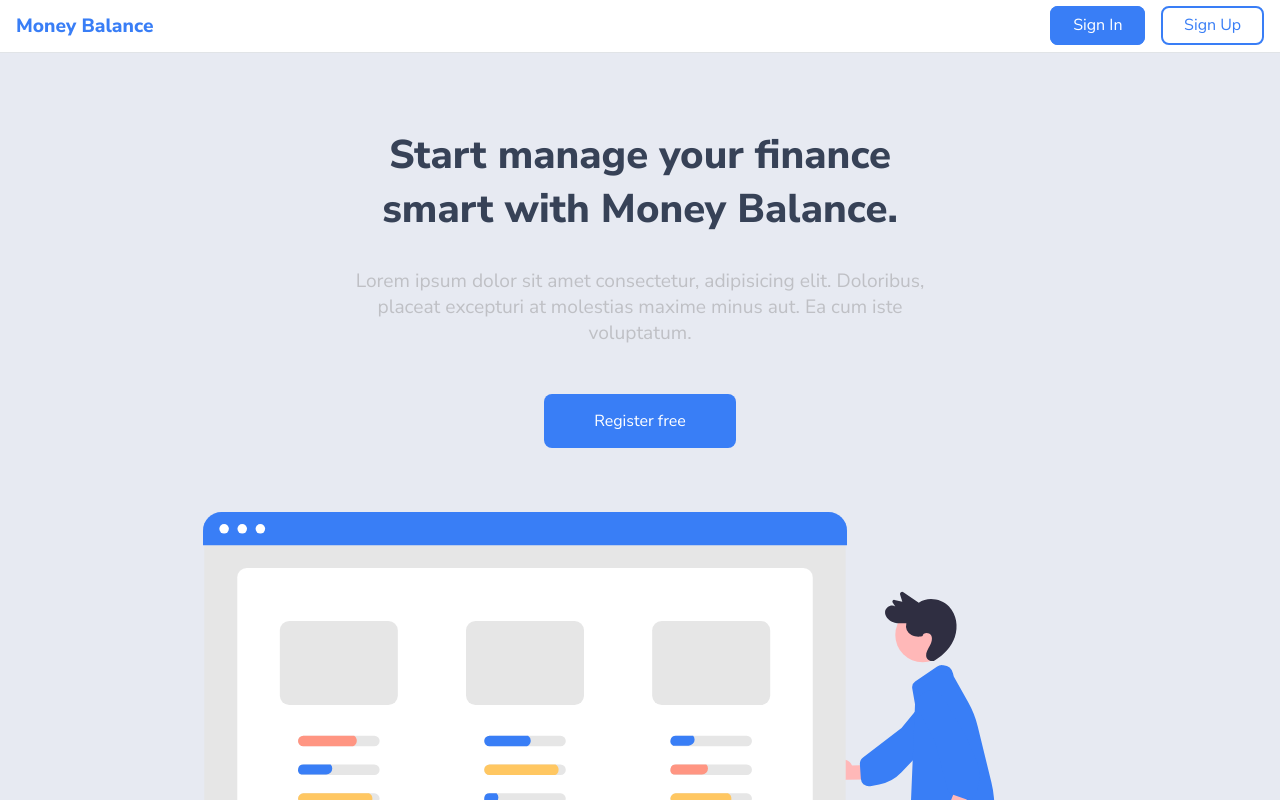
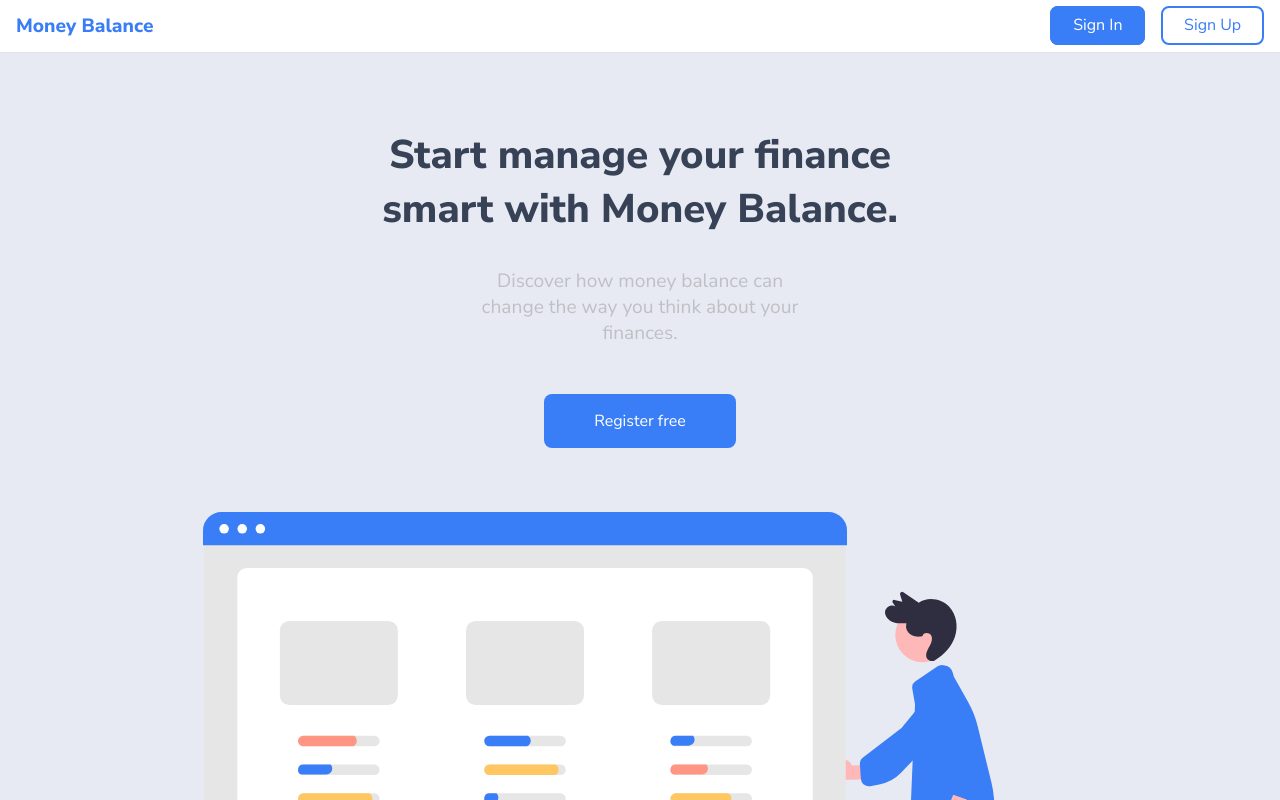
Before and after one commit to wojtek99955/money-balance, a React (Vite) app in the folder client/: page / in a window 1280 px wide. Shown: the top 800 px of the page. Built offline with nearby package versions, Linux system fonts and the light colour scheme.

Commit message:
update content / styles

```diff
--- a/client/src/components/StartPage/Main/Main.tsx
+++ b/client/src/components/StartPage/Main/Main.tsx
@@ -16,9 +16,8 @@ const Main = () => {
           Start manage your finance <br /> smart with Money Balance.
         </MainTitle>
         <p>
-          Lorem ipsum dolor sit amet consectetur, adipisicing elit. Doloribus,
-          placeat excepturi at molestias maxime minus aut. Ea cum iste
-          voluptatum.
+          Discover how money balance can change the way you think about your
+          finances.
         </p>
         <AuthSection>
           <StyledLink to="/sign-up">Register free</StyledLink>
--- a/client/src/components/StartPage/Main/MainStyle.ts
+++ b/client/src/components/StartPage/Main/MainStyle.ts
@@ -37,9 +37,9 @@ export const MainSection = styled.main`
     font-size: 1.1rem;
     margin-top: 2rem;
     text-align: center;
-
-    @media ${device.tablet} {
-      font-size: 1.2rem;
+    font-size: 1.2rem;
+    @media ${device.mobileL} {
+      width: 22rem;
     }
   }
 `;
```
